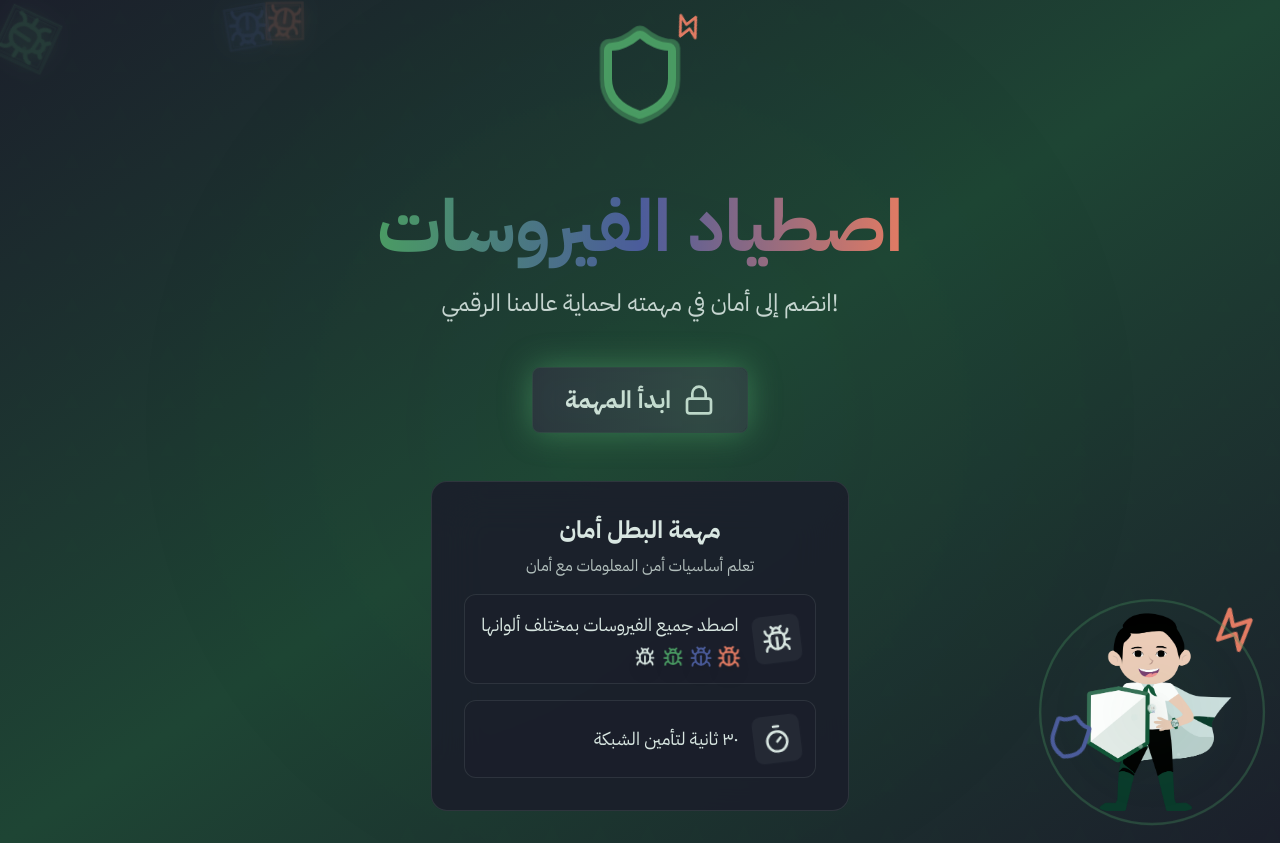
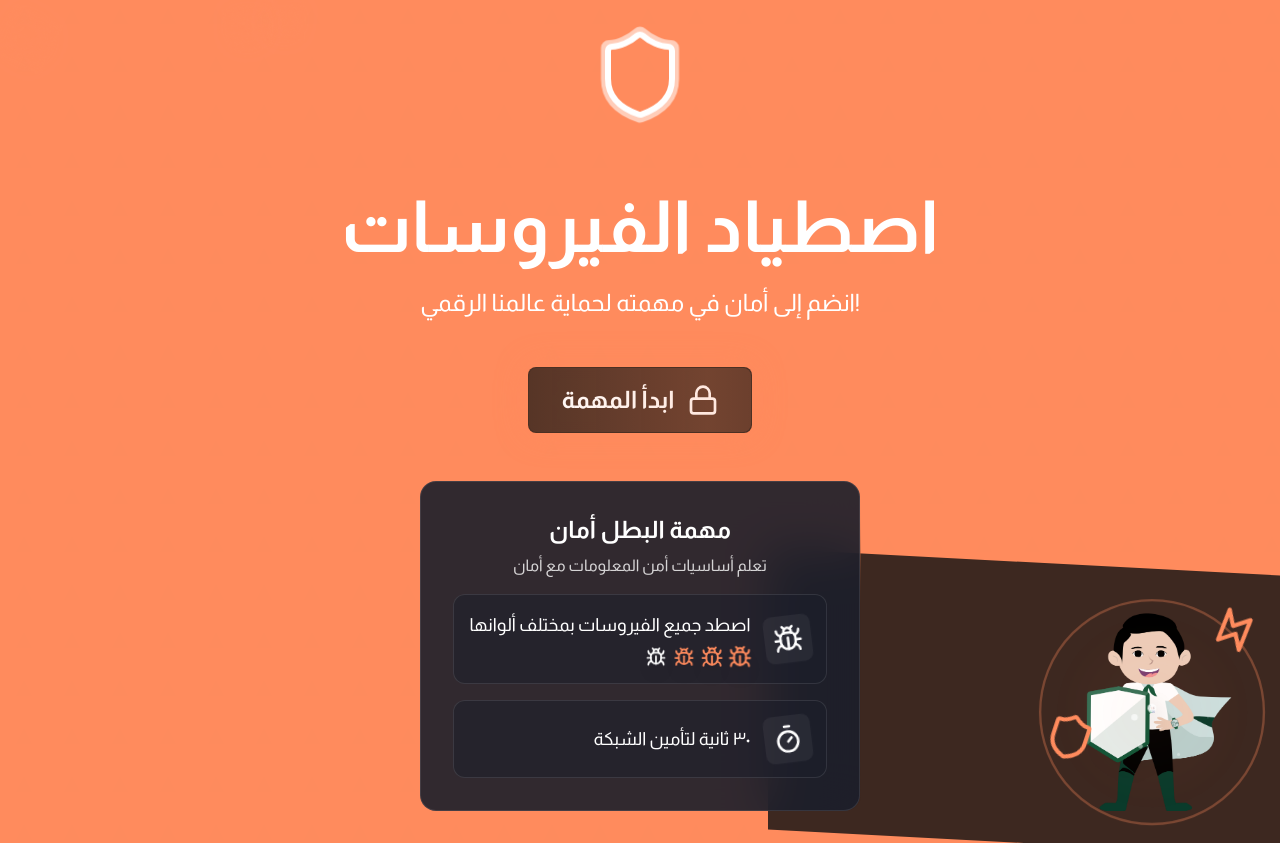
Before and after one commit to magicboy1/bolt, a React (Vite) app: page / in a window 1280 px wide. Built offline with nearby package versions, Linux system fonts and the light colour scheme; a web font is replaced by a local one.

Commit message:
Updated tailwind.config.js

```diff
--- a/src/components/StartScreen.tsx
+++ b/src/components/StartScreen.tsx
@@ -13,22 +13,12 @@ interface Props {
 
 export const StartScreen: React.FC<Props> = ({ onStart }) => {
   return (
-    <div className="min-h-screen bg-gradient-to-br from-navy via-forest to-navy overflow-hidden relative">
+    <div className="min-h-screen bg-gradient-to-br from-coral via-coral to-coral overflow-hidden relative">
       {/* Hexagon Pattern Background */}
       <div className="absolute inset-0 bg-hexagon-pattern opacity-5" />
 
-      {/* Animated Gradient Overlay */}
-      <motion.div
-        className="absolute inset-0"
-        style={{
-          background: `radial-gradient(circle at 50% 50%, ${COLORS.green}20, transparent 70%)`
-        }}
-        animate={{
-          scale: [1, 1.2, 1],
-          opacity: [0.3, 0.1, 0.3],
-        }}
-        transition={{ duration: 3, repeat: Infinity }}
-      />
+      {/* Diagonal Shape */}
+      <div className="absolute bottom-0 right-0 w-2/5 h-1/3 bg-forest transform skew-y-3" />
 
       <FloatingViruses />
 
@@ -47,7 +37,7 @@ export const StartScreen: React.FC<Props> = ({ onStart }) => {
               transition={{ duration: 2, repeat: Infinity }}
             >
               <div className="relative">
-                <Shield className="w-24 h-24 text-green" />
+                <Shield className="w-24 h-24 text-white" strokeWidth={1.5} />
                 <motion.div
                   className="absolute inset-0"
                   animate={{
@@ -56,25 +46,15 @@ export const StartScreen: React.FC<Props> = ({ onStart }) => {
                   }}
                   transition={{ duration: 1.5, repeat: Infinity }}
                 >
-                  <Shield className="w-24 h-24 text-green" />
-                </motion.div>
-                {/* Power Sparks */}
-                <motion.div
-                  className="absolute -right-4 -top-4"
-                  animate={{ rotate: 360 }}
-                  transition={{ duration: 2, repeat: Infinity }}
-                >
-                  <Zap className="w-8 h-8 text-coral" />
+                  <Shield className="w-24 h-24 text-white" strokeWidth={1.5} />
                 </motion.div>
               </div>
             </motion.div>
 
-            <h1 className="text-7xl font-bold">
-              <span className="bg-gradient-to-r from-green via-blue to-coral bg-clip-text text-transparent">
-                اصطياد الفيروسات
-              </span>
+            <h1 className="text-7xl font-bold text-white">
+              اصطياد الفيروسات
             </h1>
-            <p className="text-2xl text-mint/90">!انضم إلى أمان في مهمته لحماية عالمنا الرقمي</p>
+            <p className="text-2xl text-white">!انضم إلى أمان في مهمته لحماية عالمنا الرقمي</p>
           </motion.div>
 
           {/* Start Button */}
--- a/src/components/ui/CyberButton.tsx
+++ b/src/components/ui/CyberButton.tsx
@@ -67,12 +67,12 @@ export const CyberButton: React.FC<Props> = ({
       />
 
       <div className={`
-        relative bg-surface/90 backdrop-blur-sm rounded-lg
-        ${sizeClasses[size]} font-bold text-mint
-        border border-${variant === 'primary' ? 'green' : 'coral'}/20
+        relative bg-forest/90 backdrop-blur-sm rounded-lg
+        ${sizeClasses[size]} font-bold text-white
+        border border-forest/20
         flex items-center justify-center gap-3
         transition-colors duration-200
-        ${!disabled && 'hover:bg-surface/70'}
+        ${!disabled && 'hover:bg-forest/70'}
       `}>
         {children}
 
--- a/src/index.css
+++ b/src/index.css
@@ -1,4 +1,4 @@
-@import url('https://fonts.googleapis.com/css2?family=IBM+Plex+Sans+Arabic:wght@400;500;600;700&display=swap');
+@import url('https://fonts.googleapis.com/css2?family=Almarai:wght@300;400;700;800&display=swap');
 
 @tailwind base;
 @tailwind components;
@@ -6,7 +6,7 @@
 
 @layer base {
   html {
-    font-family: "IBM Plex Sans Arabic", system-ui, sans-serif;
+    font-family: "Almarai", system-ui, sans-serif;
   }
 
   body {
--- a/src/utils/colors.ts
+++ b/src/utils/colors.ts
@@ -1,35 +1,35 @@
 export const COLORS = {
   // Primary Colors
-  navy: '#1B1F2B',      // CMYK: 100/71/9/56
-  green: '#4A9B63',     // CMYK: 56/0/58/0
-  coral: '#E27B63',     // CMYK: 0/51/55/0
-  forest: '#1E4534',    // CMYK: 84/20/58/54
-  blue: '#4B5C9B',      // CMYK: 83/54/0/0
-  brown: '#582B23',     // CMYK: 18/100/45/67
-  mint: '#D8E6E1',      // CMYK: 22/6/0/0
+  navy: '#1B1F2B',      // Dark background
+  green: '#FF8B5D',     // Main coral accent
+  coral: '#FF8B5D',     // Coral/salmon
+  forest: '#3D2820',    // Dark brown
+  blue: '#FF8B5D',      // Coral accent
+  brown: '#3D2820',     // Dark brown
+  mint: '#FFFFFF',      // White
 
   // UI Semantic Colors
-  primary: '#4A9B63',   // Green for primary actions
-  secondary: '#E27B63', // Coral for secondary actions
-  accent: '#4B5C9B',    // Blue for accents
+  primary: '#FF8B5D',   // Coral for primary actions
+  secondary: '#3D2820', // Brown for secondary
+  accent: '#FF8B5D',    // Coral for accents
 
   // Background Colors
-  background: '#1B1F2B',
-  surface: '#2A2F3B',
-  card: '#D8E6E1',
+  background: '#FF8B5D',
+  surface: '#3D2820',
+  card: '#FFFFFF',
 
   // Text Colors
   text: {
     primary: '#FFFFFF',
-    secondary: '#D8E6E1',
-    muted: 'rgba(216, 230, 225, 0.6)',
+    secondary: '#FFFFFF',
+    muted: 'rgba(255, 255, 255, 0.8)',
   },
 
   // Border Colors
   border: {
-    light: 'rgba(74, 155, 99, 0.2)',
-    medium: 'rgba(74, 155, 99, 0.4)',
-    strong: 'rgba(74, 155, 99, 0.6)',
+    light: 'rgba(255, 139, 93, 0.2)',
+    medium: 'rgba(255, 139, 93, 0.4)',
+    strong: 'rgba(255, 139, 93, 0.6)',
   }
 };
 
--- a/tailwind.config.js
+++ b/tailwind.config.js
@@ -4,18 +4,18 @@ export default {
   theme: {
     extend: {
       fontFamily: {
-        arabic: ['"IBM Plex Sans Arabic"', 'system-ui', 'sans-serif'],
+        arabic: ['"Almarai"', 'system-ui', 'sans-serif'],
       },
       colors: {
         navy: '#1B1F2B',
-        green: '#4A9B63',
-        coral: '#E27B63',
-        forest: '#1E4534',
-        blue: '#4B5C9B',
-        brown: '#582B23',
-        mint: '#D8E6E1',
-        surface: '#2A2F3B',
-        background: '#1B1F2B',
+        green: '#FF8B5D',
+        coral: '#FF8B5D',
+        forest: '#3D2820',
+        blue: '#FF8B5D',
+        brown: '#3D2820',
+        mint: '#FFFFFF',
+        surface: '#3D2820',
+        background: '#FF8B5D',
       },
       backgroundImage: {
         'gradient-radial': 'radial-gradient(var(--tw-gradient-stops))',
```
